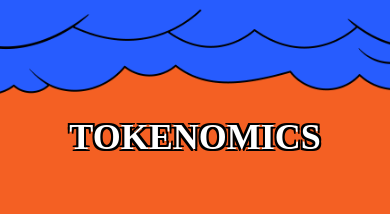
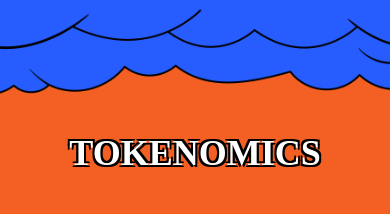
Before and after one commit to youthisguy/freddie-rp, a React (Create React App) app: page / in a window 390 px wide. Shown: the part 3659-3873 px from the top of the page. Built offline with nearby package versions, Linux system fonts and the light colour scheme; a web font is replaced by a local one.

Commit message:
final mobile

```diff
--- a/src/sections/Tokenomics/Tokenomics.jsx
+++ b/src/sections/Tokenomics/Tokenomics.jsx
@@ -3,7 +3,7 @@ import React from "react";
 const Tokenomics = () => {
   return (
     <div className="bg-[#F46023] -mt-[40px]">
-      <div className="sm:pt-36 pt-12 text-center max-w-prose leading-relaxed sm:leading-relaxed mx-auto hero-h1 text-white text-4xl font-bold sm:text-5xl [text-shadow:_-2px_-2px_0_#000,_2px_-2px_0_#000,_-2px_2px_0_#000,_2px_2px_0_#000] z-10">
+      <div className="sm:pt-36 pt-[4rem] text-center max-w-prose leading-relaxed sm:leading-relaxed mx-auto hero-h1 text-white text-4xl font-bold sm:text-5xl [text-shadow:_-2px_-2px_0_#000,_2px_-2px_0_#000,_-2px_2px_0_#000,_2px_2px_0_#000] z-10">
         TOKENOMICS
       </div>
       <div className="pt-6 relative">
```
